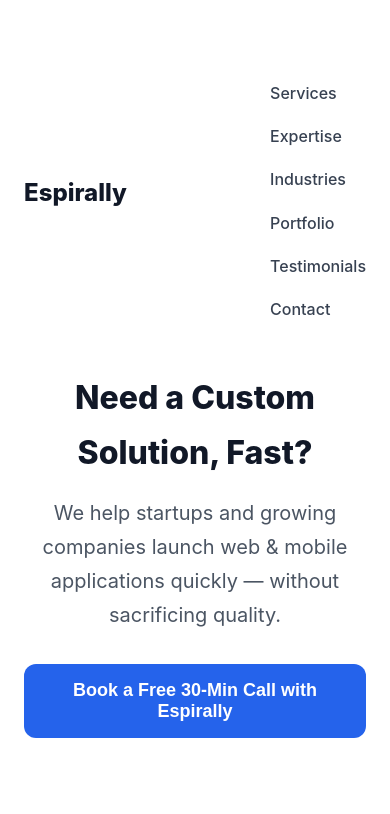
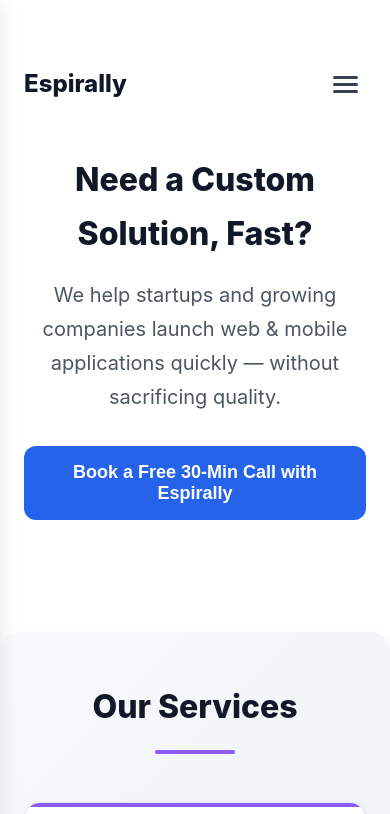
Before and after one commit to arhaikal/portfolio, a plain HTML site: page index.html in a window 390 px wide. Shown: the top 814 px of the page. Drawn offline with Linux system fonts and the light colour scheme; a script that the page names is missing.

Commit message:
fix styles

```diff
--- a/index.html
+++ b/index.html
@@ -12,13 +12,18 @@
   <header>
     <nav>
       <div class="logo">Espirally</div>
-      <ul>
-        <li><a href="#services">Services</a></li>
-        <li><a href="#expertise">Expertise</a></li>
-        <li><a href="#industries">Industries</a></li>
-        <li><a href="#portfolio">Portfolio</a></li>
-        <li><a href="#testimonials">Testimonials</a></li>
-        <li><a href="#contact">Contact</a></li>
+      <button class="mobile-menu-toggle" onclick="toggleMobileMenu()" aria-label="Toggle menu">
+        <span></span>
+        <span></span>
+        <span></span>
+      </button>
+      <ul class="nav-menu">
+        <li><a href="#services" onclick="closeMobileMenu()">Services</a></li>
+        <li><a href="#expertise" onclick="closeMobileMenu()">Expertise</a></li>
+        <li><a href="#industries" onclick="closeMobileMenu()">Industries</a></li>
+        <li><a href="#portfolio" onclick="closeMobileMenu()">Portfolio</a></li>
+        <li><a href="#testimonials" onclick="closeMobileMenu()">Testimonials</a></li>
+        <li><a href="#contact" onclick="closeMobileMenu()">Contact</a></li>
       </ul>
     </nav>
     <div class="hero">
@@ -166,6 +171,33 @@
       return false;
     }
 
+    // Mobile menu functionality
+    function toggleMobileMenu() {
+      const navMenu = document.querySelector('.nav-menu');
+      const toggle = document.querySelector('.mobile-menu-toggle');
+
+      navMenu.classList.toggle('active');
+      toggle.classList.toggle('active');
+    }
+
+    function closeMobileMenu() {
+      const navMenu = document.querySelector('.nav-menu');
+      const toggle = document.querySelector('.mobile-menu-toggle');
+
+      navMenu.classList.remove('active');
+      toggle.classList.remove('active');
+    }
+
+    // Close mobile menu when clicking outside
+    document.addEventListener('click', function(event) {
+      const navMenu = document.querySelector('.nav-menu');
+      const toggle = document.querySelector('.mobile-menu-toggle');
+
+      if (!navMenu.contains(event.target) && !toggle.contains(event.target)) {
+        closeMobileMenu();
+      }
+    });
+
     // Ensure Calendly is ready when the page loads
     window.addEventListener('load', function() {
       // Wait a bit for async script to load
--- a/style.css
+++ b/style.css
@@ -35,20 +35,51 @@ nav {
   color: #111827;
 }
 
-nav ul {
+.nav-menu {
   list-style: none;
   display: flex;
   gap: 2rem;
 }
 
-nav a {
+.nav-menu a {
   text-decoration: none;
   color: #374151;
   font-weight: 500;
 }
 
-nav a:hover {
+.nav-menu a:hover {
   color: #111827;
+}
+
+/* Mobile Menu Toggle Button */
+.mobile-menu-toggle {
+  display: none;
+  flex-direction: column;
+  background: none;
+  border: none;
+  cursor: pointer;
+  padding: 0.5rem;
+  gap: 0.25rem;
+}
+
+.mobile-menu-toggle span {
+  width: 25px;
+  height: 3px;
+  background-color: #374151;
+  transition: all 0.3s ease;
+  border-radius: 2px;
+}
+
+.mobile-menu-toggle.active span:nth-child(1) {
+  transform: rotate(45deg) translate(5px, 5px);
+}
+
+.mobile-menu-toggle.active span:nth-child(2) {
+  opacity: 0;
+}
+
+.mobile-menu-toggle.active span:nth-child(3) {
+  transform: rotate(-45deg) translate(7px, -6px);
 }
 
 /* Hero */
@@ -300,16 +331,66 @@ footer {
 }
 
 /* Responsive */
-@media (max-width: 640px) {
+@media (max-width: 768px) {
   .hero h1 {
     font-size: 2rem;
   }
 
-  nav ul {
+  /* Show mobile menu toggle */
+  .mobile-menu-toggle {
+    display: flex;
+  }
+
+  /* Hide desktop menu and show mobile menu */
+  .nav-menu {
+    position: fixed;
+    top: 0;
+    left: -100%;
+    width: 100%;
+    height: 100vh;
+    background-color: #ffffff;
     flex-direction: column;
-    align-items: flex-start;
-    gap: 1rem;
-    margin-top: 1rem;
+    justify-content: center;
+    align-items: center;
+    gap: 2rem;
+    transition: left 0.3s ease;
+    z-index: 1000;
+    box-shadow: 0 4px 20px rgba(0, 0, 0, 0.1);
+  }
+
+  .nav-menu.active {
+    left: 0;
+  }
+
+  .nav-menu li {
+    margin: 0;
+  }
+
+  .nav-menu a {
+    font-size: 1.5rem;
+    font-weight: 600;
+    padding: 1rem 2rem;
+    display: block;
+    text-align: center;
+    border-radius: 8px;
+    transition: all 0.3s ease;
+  }
+
+  .nav-menu a:hover {
+    background-color: #f3f4f6;
+    color: #2563eb;
+  }
+
+  /* Adjust navigation layout */
+  nav {
+    position: relative;
+    z-index: 1001;
+  }
+}
+
+@media (max-width: 640px) {
+  .nav-menu a {
+    font-size: 1.25rem;
   }
 }
 
```
